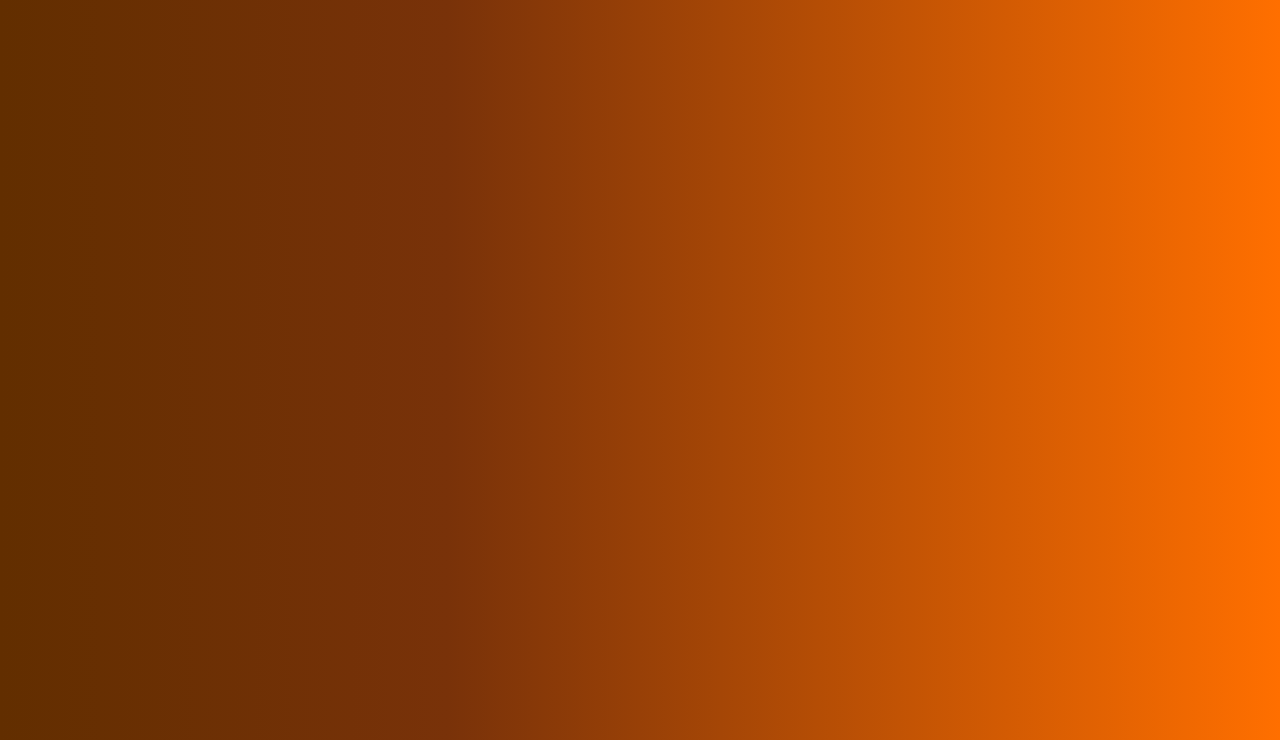
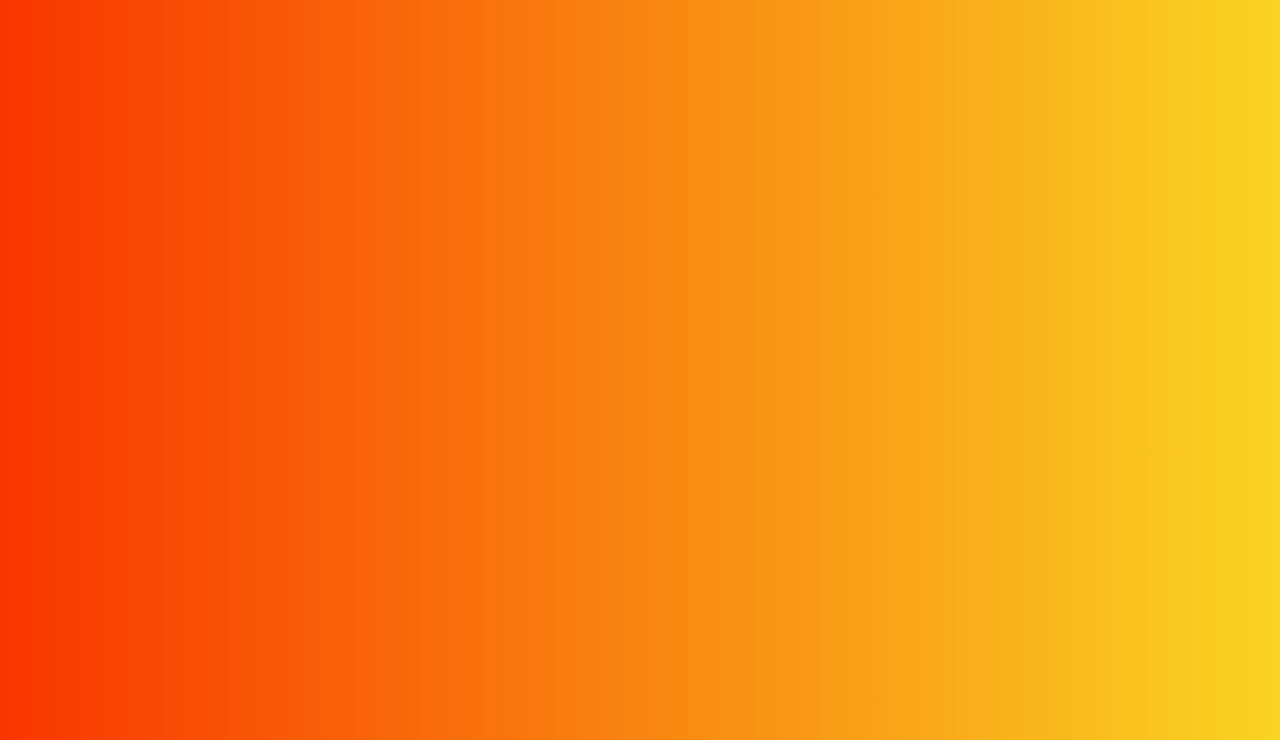
Before and after one commit to miki20081/miki20081.github.io, a plain HTML site: page index.html in a window 1280 px wide. Shown: the part 60-800 px from the top of the page. Drawn offline with Linux system fonts and the light colour scheme.

Commit message:
more colur

```diff
--- a/style.css
+++ b/style.css
@@ -1,4 +1,4 @@
 body {
     text-align: center;
-    background: linear-gradient(90deg, rgba(98,46,0,1) 0%, rgba(121,50,9,1) 35%, rgba(255,111,0,1) 100%);
+    background-image: linear-gradient(to right, #f83600 0%, #f9d423 100%);;
 }
```
